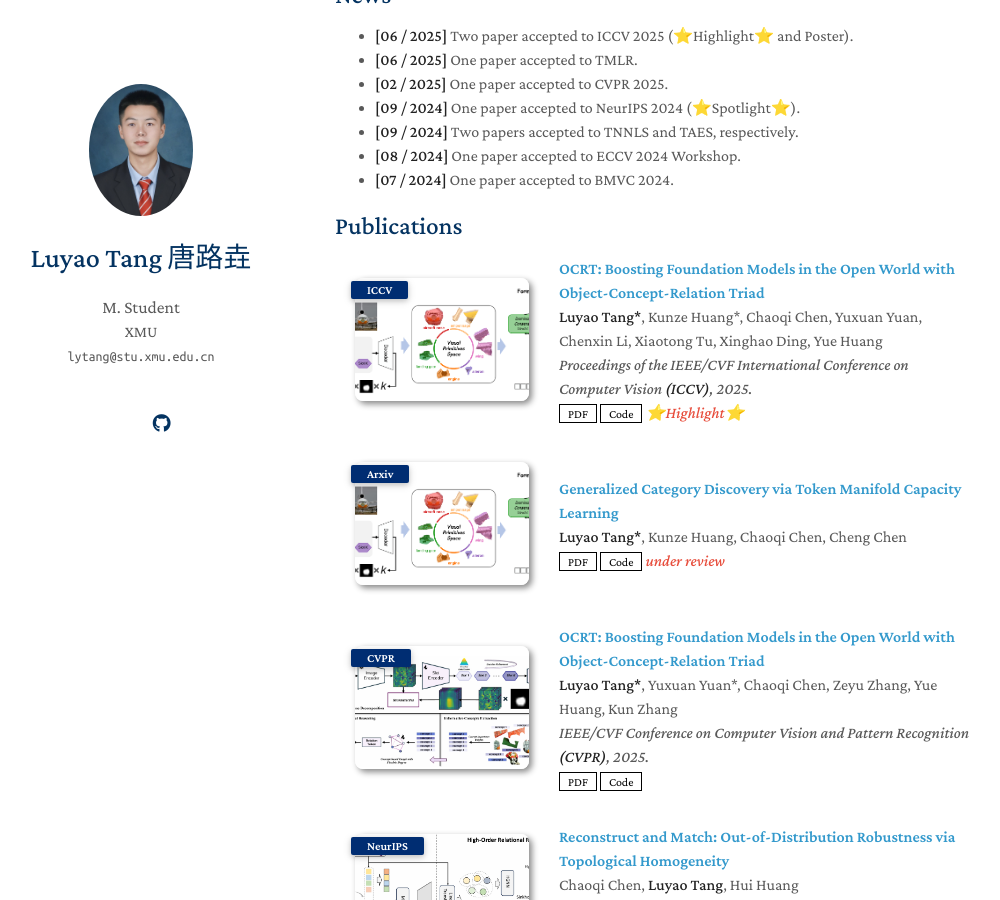
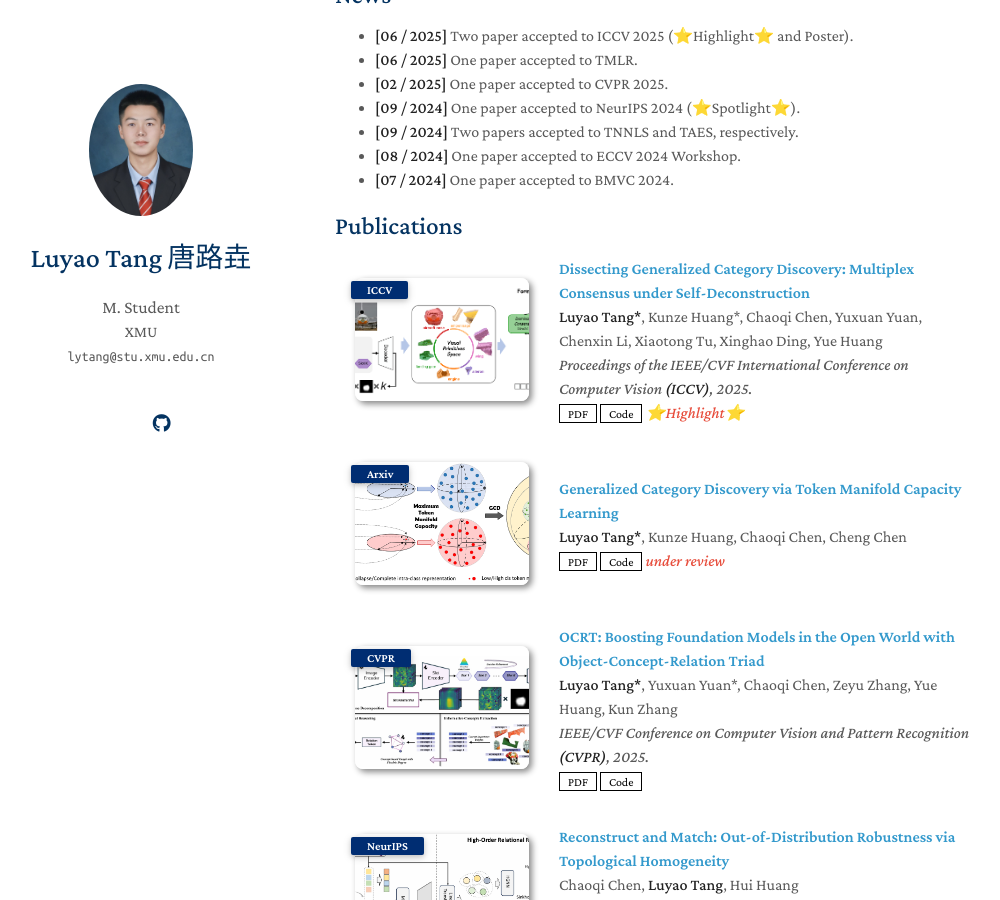
Before and after one commit to lytang63/lytang63.github.io, a Jekyll site: the page built from index.md, in a window 1280 px wide and 900 px high, scrolled down 446 px. Shown: the whole window, without its empty margins (135-1135 px from the left). Built offline with Jekyll 4.4.1, drawn with Linux system fonts in a browser that asks for light colours; nearby versions of some CDN libraries; a style sheet for code colours, icons or effects is not loaded; our own code applies the rules of GitHub Pages for plain Markdown files.

Commit message:
Update publications.yml

```diff
--- a/_data/publications.yml
+++ b/_data/publications.yml
@@ -1,5 +1,5 @@
 main:
-  - title: "OCRT: Boosting Foundation Models in the Open World with Object-Concept-Relation Triad"
+  - title: "Dissecting Generalized Category Discovery: Multiplex Consensus under Self-Deconstruction"
     authors: <strong>Luyao Tang*</strong>, Kunze Huang*, Chaoqi Chen, Yuxuan Yuan, Chenxin Li, Xiaotong Tu, Xinghao Ding, Yue Huang
     conference_short: ICCV
     conference:  Proceedings of the IEEE/CVF International Conference on Computer Vision <strong>(ICCV)</strong>, 2025.
@@ -16,7 +16,7 @@ main:
     pdf: https://arxiv.org/pdf/2505.14044
     code: https://github.com/lytang63/MTMC
     # bibtex: https://bib.yliu.me/MICCAI23.txt
-    image: ./assets/img/ICCV25_1.png
+    image: ./assets/img/MTMC.png
     notes: under review
 
   - title: "OCRT: Boosting Foundation Models in the Open World with Object-Concept-Relation Triad"
```
